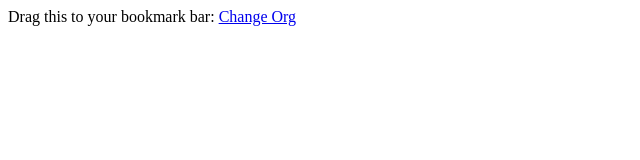
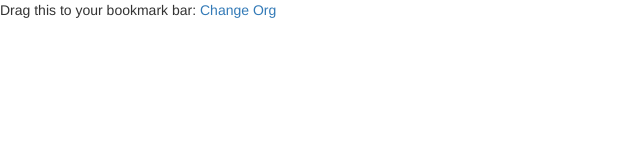
Before and after one commit to a-kinder/a-kinder.github.io, a plain HTML site: page index.html in a window 1280 px wide. Shown: the whole page, without its empty margins (0-640 px from the left). Drawn offline with nearby package versions, Linux system fonts and the light colour scheme.

Commit message:
added bootstrap

```diff
--- a/index.html
+++ b/index.html
@@ -1,5 +1,8 @@
 <html>
-<head></head>
+<head>
+	<link rel="stylesheet" href="https://maxcdn.bootstrapcdn.com/bootstrap/3.3.6/css/bootstrap.min.css" integrity="sha384-1q8mTJOASx8j1Au+a5WDVnPi2lkFfwwEAa8hDDdjZlpLegxhjVME1fgjWPGmkzs7" crossorigin="anonymous">
+
+</head>
 <body>
 Drag this to your bookmark bar:
 <a href="javascript:location.href='http://app/organizations/make_current/'+prompt('Org ID')">Change Org</a>
```
